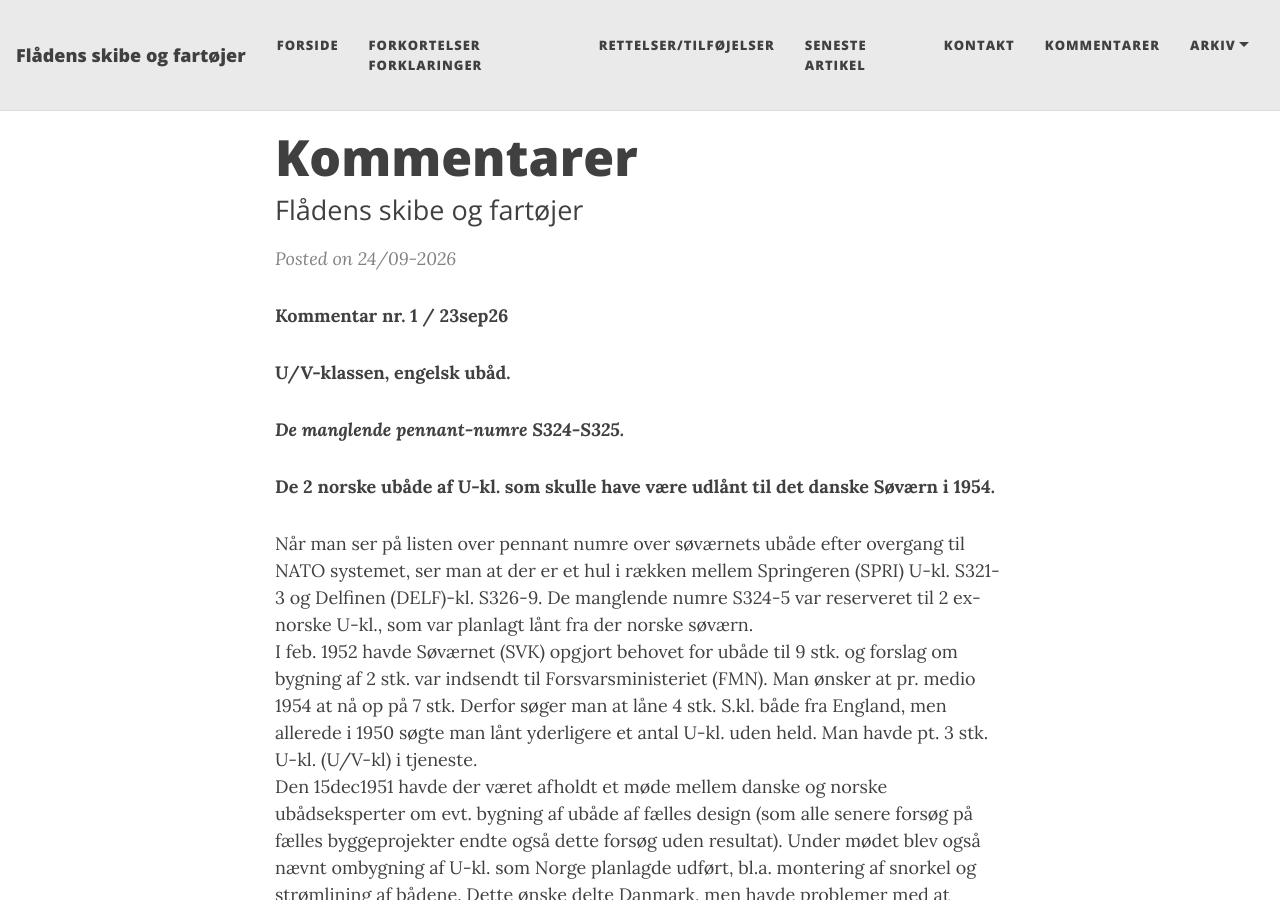
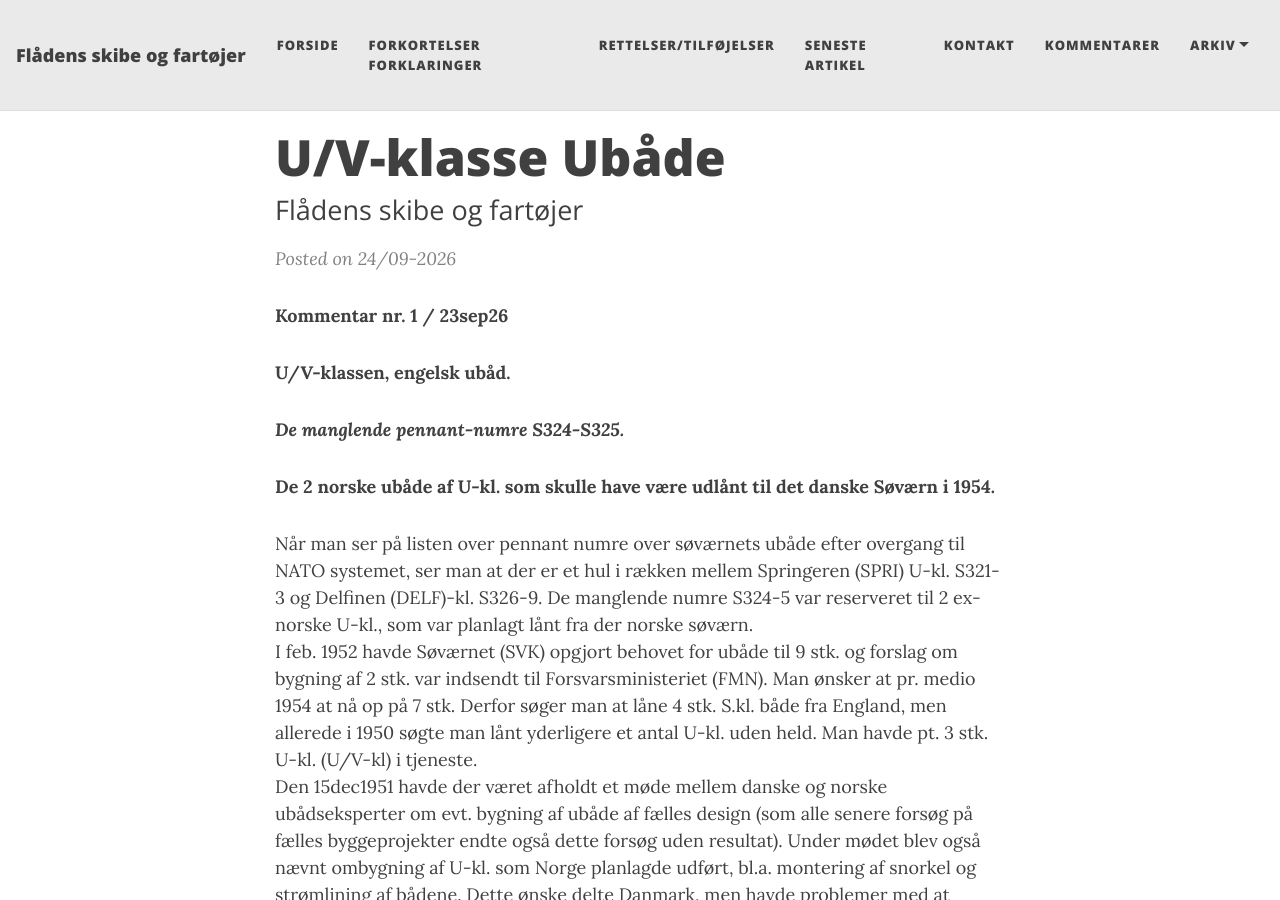
Before and after one commit to mex/fsof.dk, a Jekyll site: the page built from _posts/2026-09-24-UV-Ubåde.md, in a window 1280 px wide and 900 px high. Built offline with Jekyll 4.4.1, drawn with Linux system fonts in a browser that asks for light colours.

Commit message:
Update title of UV-Ubåde post

```diff
--- a/_posts/2026-09-24-UV-Ubåde.md
+++ b/_posts/2026-09-24-UV-Ubåde.md
@@ -1,6 +1,6 @@
 ---
 layout: post
-title: Kommentarer
+title: U/V-klasse Ubåde
 subtitle: Flådens skibe og fartøjer
 ---
 
```
